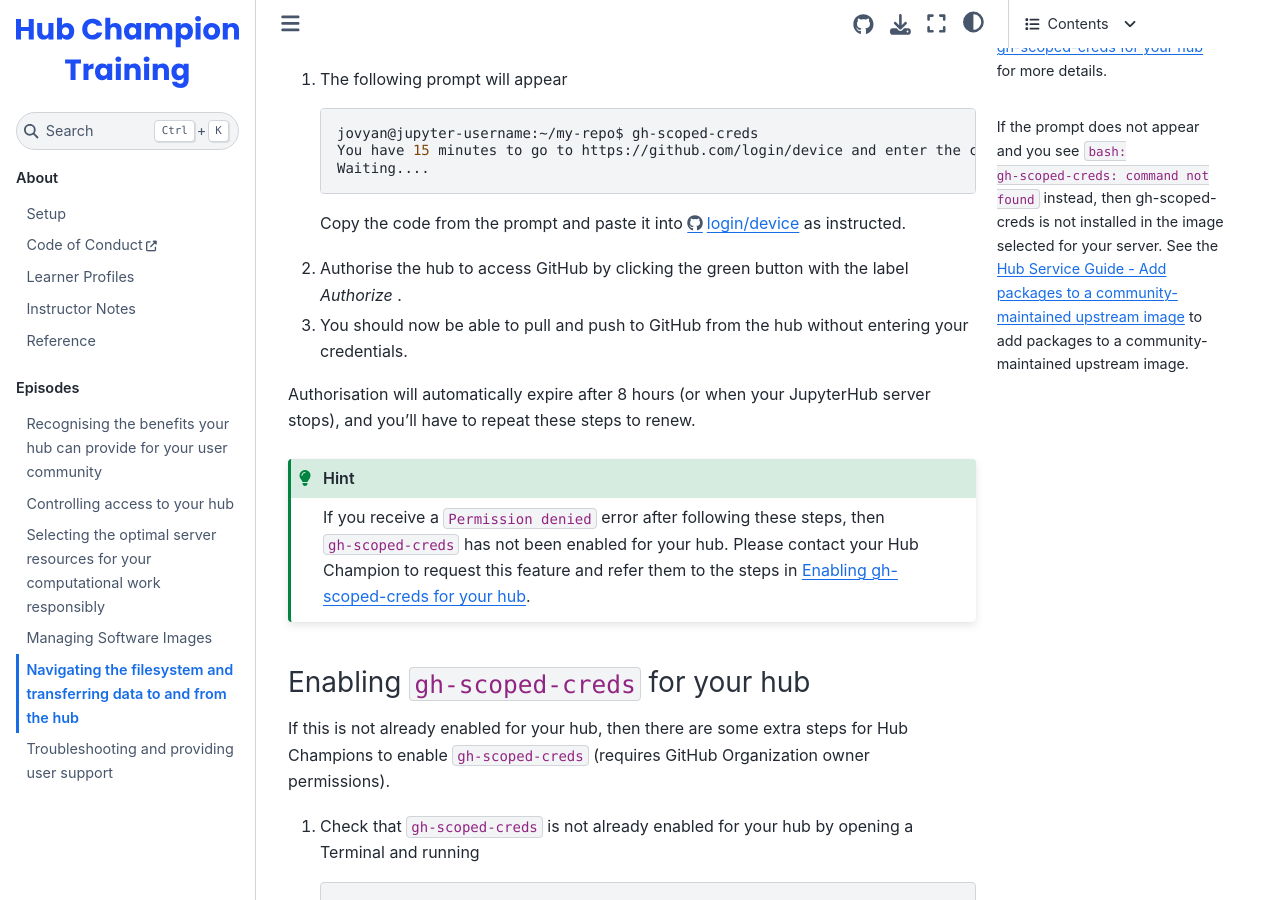
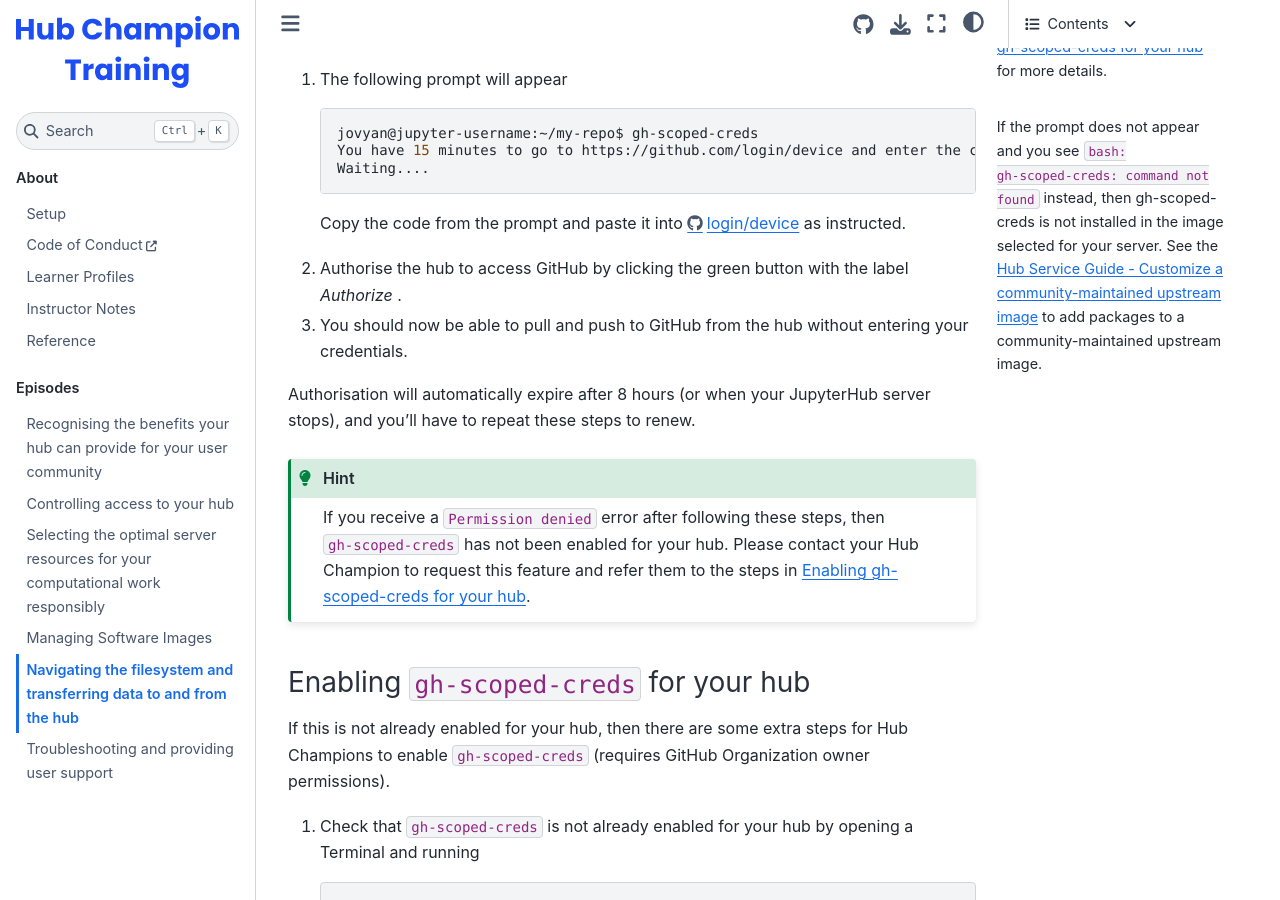
Before and after one commit to czi-catalystproject/hub-champion-training, a Jupyter Book: the page built from episodes/transfer_data.md, in a window 1280 px wide and 900 px high, scrolled down 4420 px. Built offline with Jupyter Book 1.0.4 settings and Sphinx 7.4.7 and the Sphinx Book theme 1.1.4, drawn with Linux system fonts in a browser that asks for light colours.

Commit message:
Fix broken link

````diff
--- a/episodes/transfer_data.md
+++ b/episodes/transfer_data.md
@@ -168,7 +168,7 @@ Authorisation to pull and push to GitHub is handled with [`gh-scoped-creds`](htt
 1. Open a Terminal.
 1. Run the command `gh-scoped-creds`.
 ```{margin}
-If the prompt does not appear and you see `bash: gh-scoped-creds: command not found` instead, then gh-scoped-creds is not installed in the image selected for your server. See the [Hub Service Guide - Add packages to a community-maintained upstream image](https://docs.2i2c.org/how-to-guides/add-packages-to-image/) to  add packages to a community-maintained upstream image.
+If the prompt does not appear and you see `bash: gh-scoped-creds: command not found` instead, then gh-scoped-creds is not installed in the image selected for your server. See the [Hub Service Guide - Customize a community-maintained upstream image](https://docs.2i2c.org/admin/howto/environment/customize-image/) to  add packages to a community-maintained upstream image.
 ```
 
 1. The following prompt will appear
````
